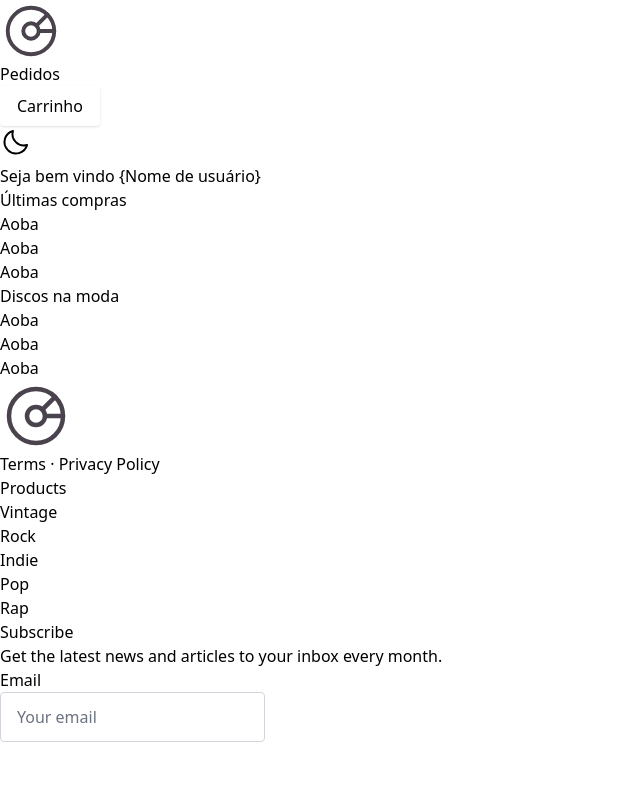
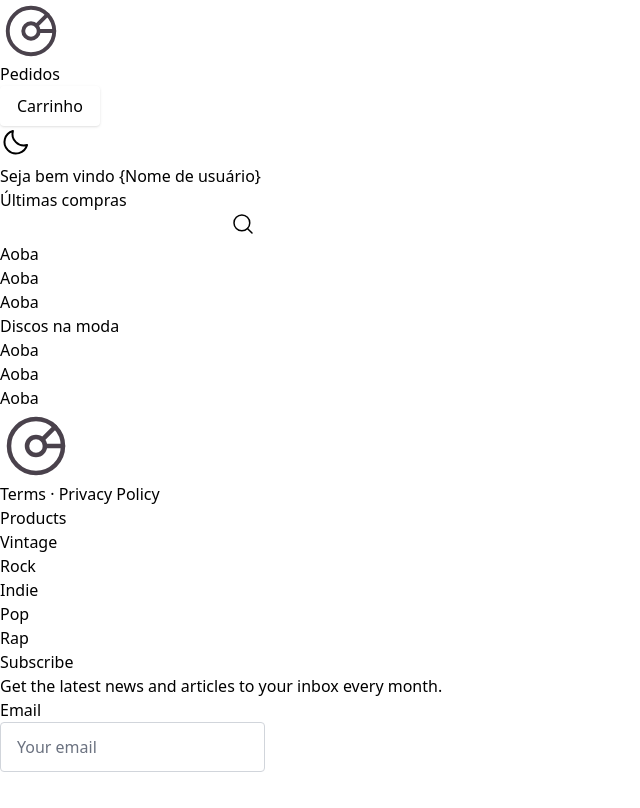
Before and after one commit to CarlosEduardoAD/sa-senai-vinil, a React (Vite) app: page /menu in a window 1280 px wide. Shown: the top 808 px of the page, without its empty margins (0-640 px from the left). Built offline with nearby package versions, Linux system fonts and the light colour scheme.

Commit message:
[NEW] Add input field

```diff
--- a/src/partials/HeroMenu.jsx
+++ b/src/partials/HeroMenu.jsx
@@ -1,4 +1,5 @@
 import { useState } from 'react';
+import {MagnifyingGlass} from "phosphor-react"
 
 function HeroHome() {
     let nome = "{Nome de usuário}";
@@ -25,6 +26,8 @@ function HeroHome() {
                     duration-900'
                     >{nome}</span></h1>
                     <p className='text-white pt-12 font-inter font-bold text-3xl'>Últimas compras</p>
+                    <div className='pt-12 flex items-center justify-center'><input className='w-[450px] h-[30px] rounded-lg bg-neutral-400 dark:bg-neutral-700d dark:text-white'></input>
+                    <button className='ml-2 rounded-full bg-blue-700 p-1'><MagnifyingGlass size={24}/></button></div>
                     <div className='flex flex-col md:grid md:grid-cols-3 md:grid-flow-row gap-12 pt-24 dark:text-white pr-4 pl-4'>
                         <div className='p-20 bg-blue-600 rounded-md max-w-sm mx-auto md:p-22'>Aoba</div>
                         <div className='p-20 bg-blue-600 rounded-md max-w-sm x-auto md:p-22'>Aoba</div>
```
